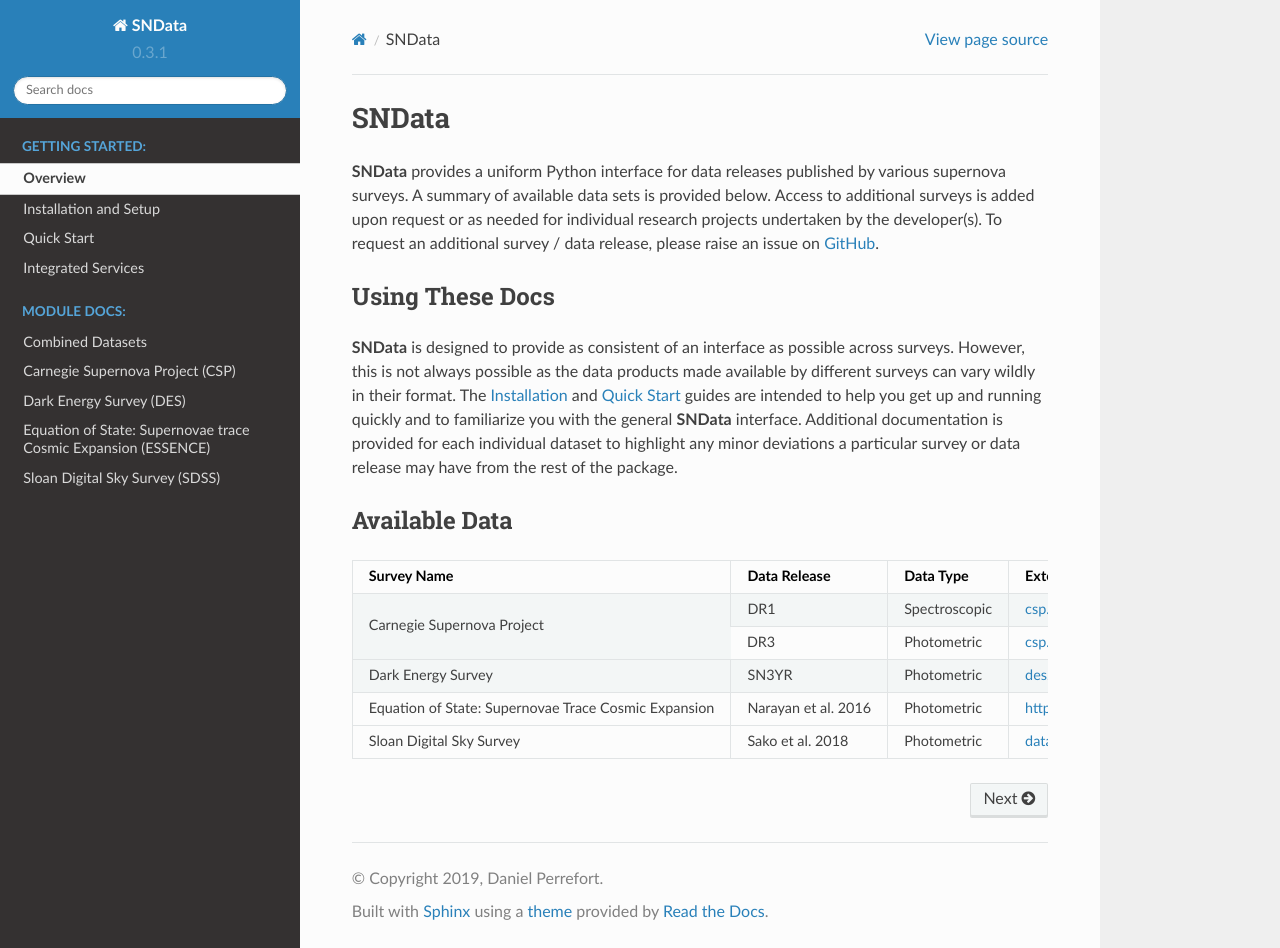
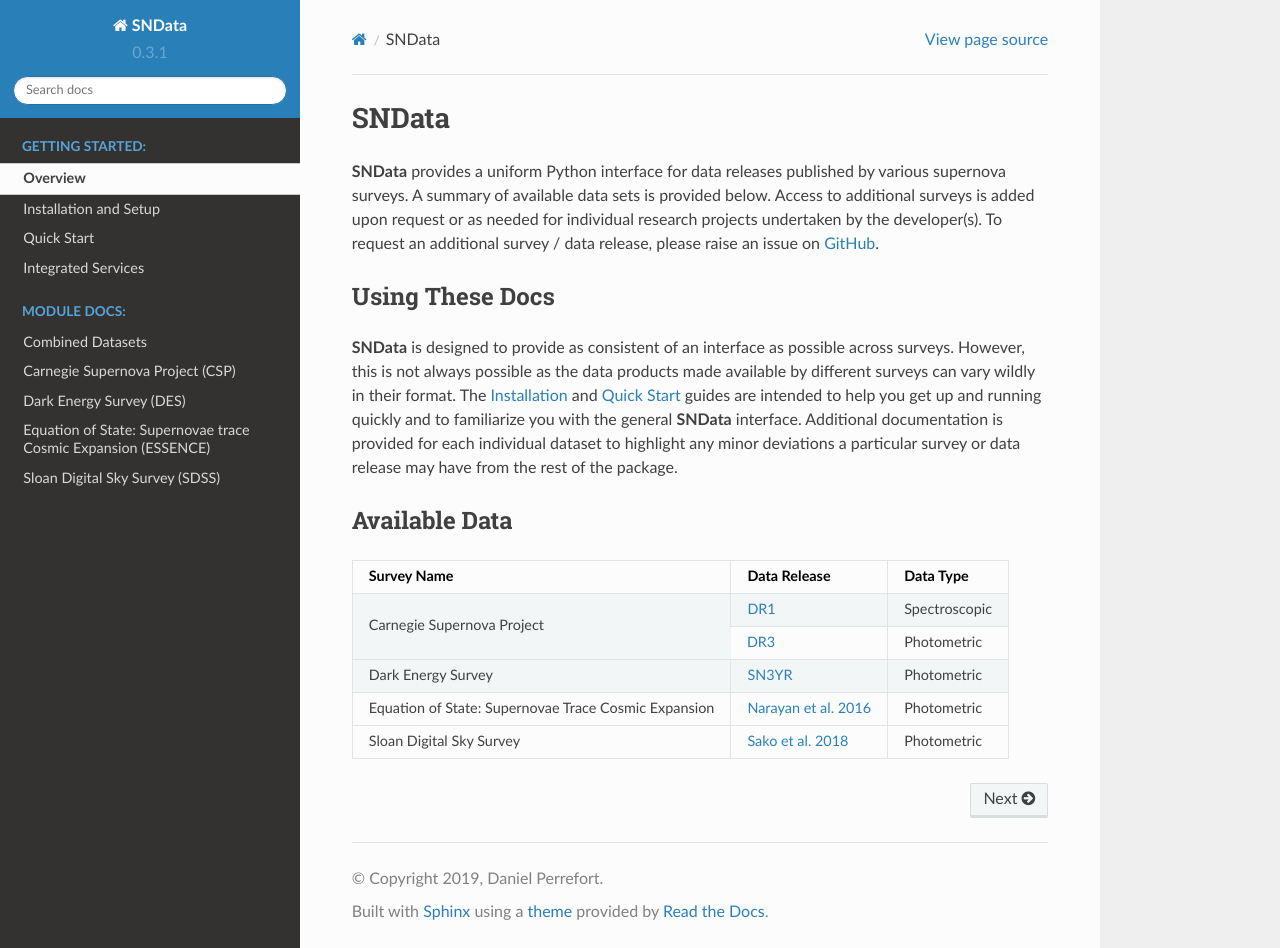
Before and after one commit to sncosmo/SNData, a Sphinx documentation site: the page built from docs/source/index.rst, in a window 1280 px wide and 948 px high. Built offline with Sphinx 7.4.7 and the Read the Docs theme 2.0.0, drawn with Linux system fonts in a browser that asks for light colours; pages that are not in the unit, such as notebooks, are missing from menus.

Commit message:
Simplifies table on doc index [ci skip]

```diff
--- a/docs/source/index.rst
+++ b/docs/source/index.rst
@@ -26,19 +26,26 @@
 Available Data
 --------------
 
-+------------------------------------------------------+---------------------+---------------+-----------------------------------------------------------------------------------------------------------------+
-| Survey Name                                          | Data Release        | Data Type     | External Link                                                                                                   |
-+======================================================+=====================+===============+=================================================================================================================+
-|                                                      | DR1                 | Spectroscopic | `csp.obs.carnegiescience.edu <https://csp.obs.carnegiescience.edu/news-items/CSP_spectra_DR1>`_                 |
-+ Carnegie Supernova Project                           +---------------------+---------------+-----------------------------------------------------------------------------------------------------------------+
-|                                                      | DR3                 | Photometric   | `csp.obs.carnegiescience.edu <https://csp.obs.carnegiescience.edu/news-items/csp-dr3-photometry-released>`_     |
-+------------------------------------------------------+---------------------+---------------+-----------------------------------------------------------------------------------------------------------------+
-| Dark Energy Survey                                   | SN3YR               | Photometric   | `des.ncsa.illinois.edu <https://des.ncsa.illinois.edu/releases/sn>`_                                            |
-+------------------------------------------------------+---------------------+---------------+-----------------------------------------------------------------------------------------------------------------+
-+ Equation of State: Supernovae Trace Cosmic Expansion | Narayan et al. 2016 | Photometric   | `http://www.ctio.noao.edu/essence/ <http://www.ctio.noao.edu/essence/>`_                                        |
-+------------------------------------------------------+---------------------+---------------+-----------------------------------------------------------------------------------------------------------------+
-| Sloan Digital Sky Survey                             | Sako et al. 2018    | Photometric   | `data.darkenergysurvey.org <http://data.darkenergysurvey.org/sdsssn/dataRelease/>`_                             |
-+------------------------------------------------------+---------------------+---------------+-----------------------------------------------------------------------------------------------------------------+
++------------------------------------------------------+------------------------+---------------+
+| Survey Name                                          | Data Release           | Data Type     |
++======================================================+========================+===============+
+|                                                      | `DR1`_                 | Spectroscopic |
++ Carnegie Supernova Project                           +------------------------+---------------+
+|                                                      | `DR3`_                 | Photometric   |
++------------------------------------------------------+------------------------+---------------+
+| Dark Energy Survey                                   | `SN3YR`_               | Photometric   |
++------------------------------------------------------+------------------------+---------------+
++ Equation of State: Supernovae Trace Cosmic Expansion | `Narayan et al. 2016`_ | Photometric   |
++------------------------------------------------------+------------------------+---------------+
+| Sloan Digital Sky Survey                             | `Sako et al. 2018`_    | Photometric   |
++------------------------------------------------------+------------------------+---------------+
+
+.. _DR1: https://csp.obs.carnegiescience.edu/news-items/CSP_spectra_DR1
+.. _DR3: https://csp.obs.carnegiescience.edu/news-items/csp-dr3-photometry-released
+.. _SN3YR: https://des.ncsa.illinois.edu/releases/sn
+.. _Narayan et al. 2016: http://www.ctio.noao.edu/essence/
+.. _Sako et al. 2018: http://data.darkenergysurvey.org/sdsssn/dataRelease/
+
 
 .. toctree::
    :hidden:
```
